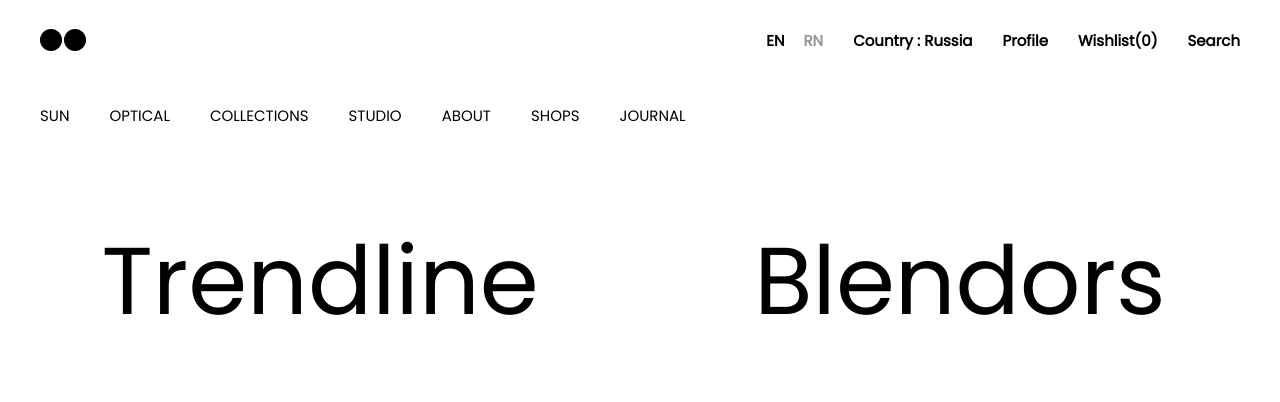
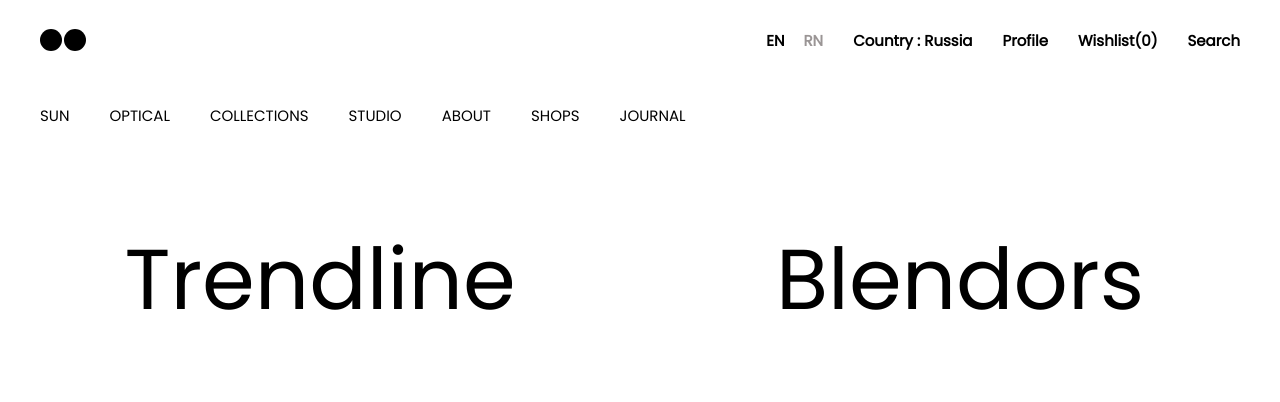
Before and after one commit to Amritanshu21/opticals, a plain HTML site: page index.html in a window 1280 px wide. Shown: the top 402 px of the page. Drawn offline with Linux system fonts and the light colour scheme.

Commit message:
Update style.css

```diff
--- a/style.css
+++ b/style.css
@@ -100,7 +100,7 @@ gap:2px
     }
     .elem h1{
         display: flex;
-    font-size: 95px;
+    font-size: 85px;
     font-weight: 300;
     }
     #image-content{
```
